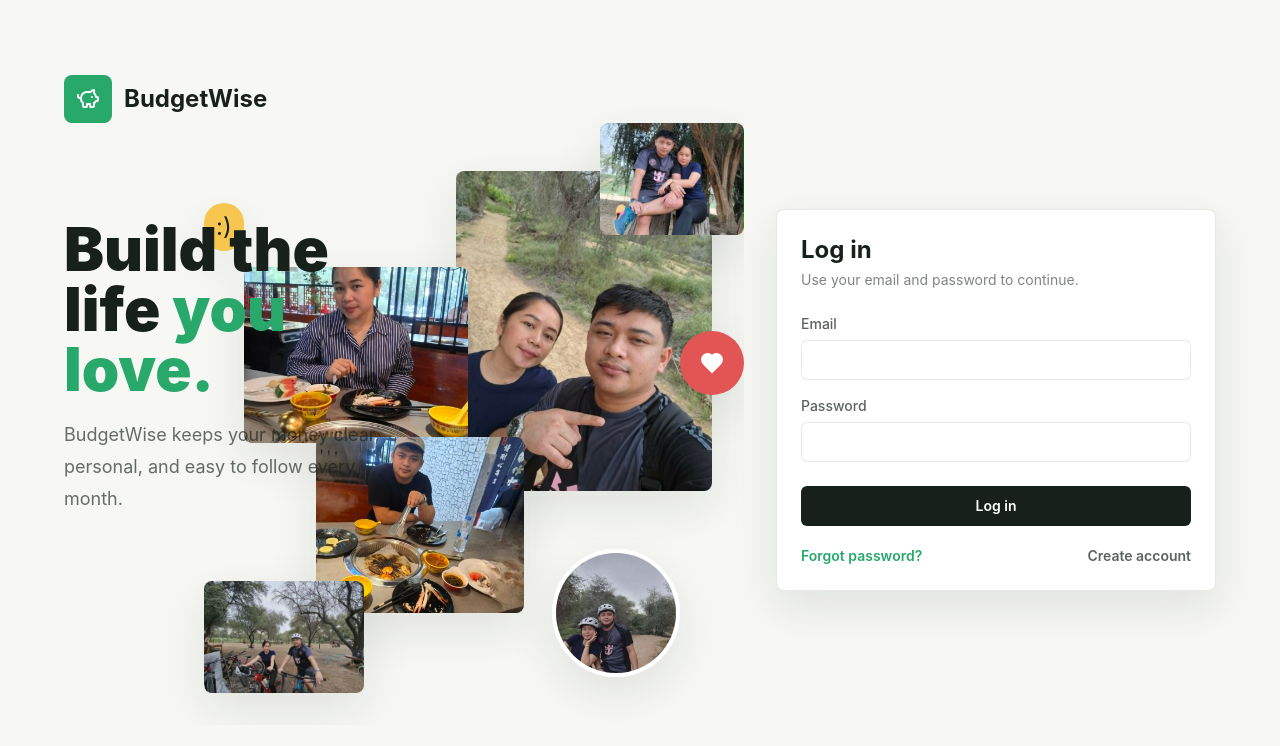
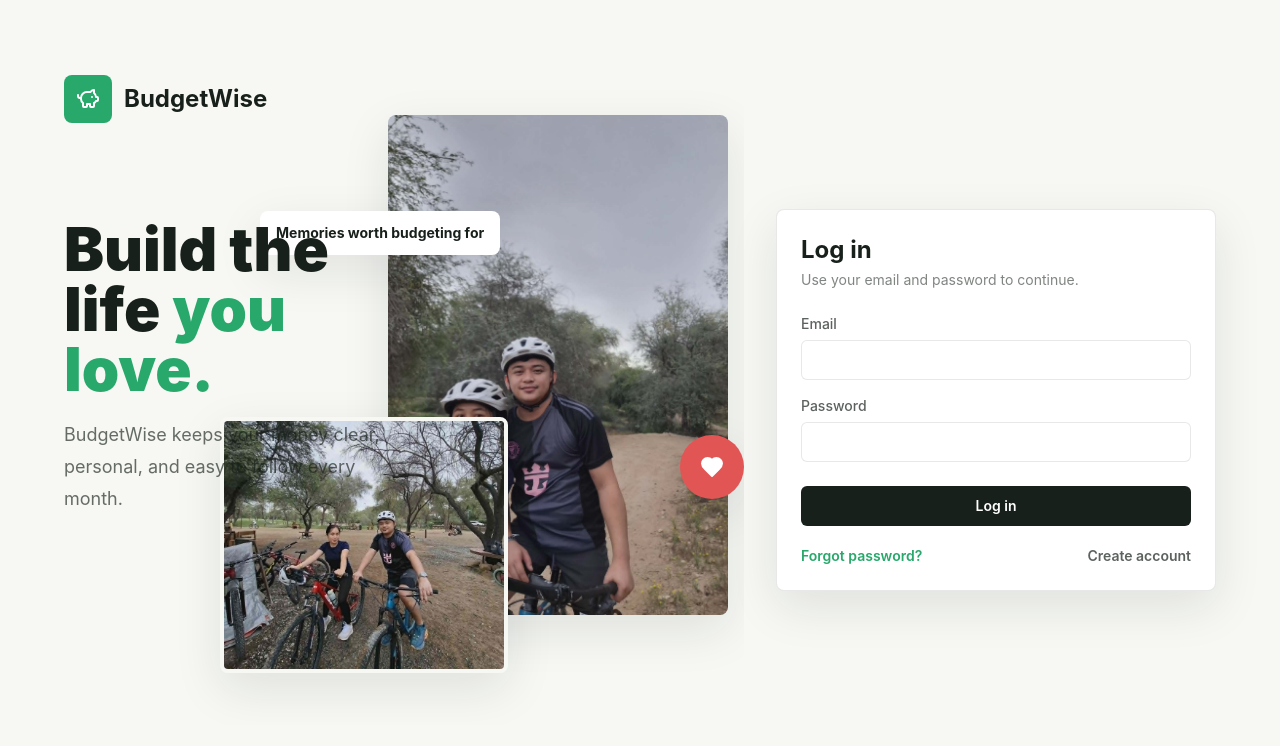
Before and after one commit to eyong777/budgetwise, a Next.js app: page /login in a window 1280 px wide. Shown: the top 746 px of the page. Built offline with nearby package versions, Linux system fonts and the light colour scheme.

Commit message:
Update login photos

```diff
--- a/src/components/auth-form.tsx
+++ b/src/components/auth-form.tsx
@@ -17,12 +17,8 @@ type AuthMode = "login" | "register" | "forgot";
 type AuthValues = z.infer<typeof authSchema>;
 
 const loginPhotos = [
-  "/login-photos/login-photo-1.jpg",
-  "/login-photos/login-photo-2.jpg",
-  "/login-photos/login-photo-3.jpg",
-  "/login-photos/login-photo-4.jpg",
-  "/login-photos/login-photo-5.jpg",
-  "/login-photos/login-photo-6.jpg"
+  "/login-photos/login-main.jpg",
+  "/login-photos/login-secondary.jpg"
 ];
 
 export function AuthForm({ mode }: { mode: AuthMode }) {
@@ -97,53 +93,35 @@ export function AuthForm({ mode }: { mode: AuthMode }) {
             </p>
           </div>
 
-          <div className="mt-8 grid grid-cols-3 gap-3 lg:hidden">
-            {loginPhotos.slice(0, 6).map((photo, index) => (
-              <img
-                key={photo}
-                src={photo}
-                alt=""
-                className={`h-28 w-full rounded-lg object-cover shadow-soft ${index === 0 ? "col-span-2 h-40" : ""}`}
-              />
-            ))}
-          </div>
-
-          <div className="absolute right-0 top-12 hidden h-[570px] w-[540px] lg:block">
+          <div className="mt-8 grid gap-3 sm:grid-cols-[1fr_0.72fr] lg:hidden">
             <img
               src={loginPhotos[0]}
               alt=""
-              className="absolute right-8 top-12 h-80 w-64 rounded-lg object-cover shadow-soft"
+              className="h-56 w-full rounded-lg object-cover object-[center_70%] shadow-soft"
             />
             <img
               src={loginPhotos[1]}
               alt=""
-              className="absolute left-10 top-36 h-44 w-56 rounded-lg object-cover shadow-soft"
+              className="h-56 w-full rounded-lg object-cover object-[center_72%] shadow-soft"
+            />
+          </div>
+
+          <div className="absolute right-0 top-10 hidden h-[590px] w-[540px] lg:block">
+            <img
+              src={loginPhotos[0]}
+              alt=""
+              className="absolute right-4 top-0 h-[500px] w-[340px] rounded-lg object-cover object-[center_72%] shadow-soft"
             />
             <img
-              src={loginPhotos[2]}
+              src={loginPhotos[1]}
               alt=""
-              className="absolute bottom-20 left-28 h-44 w-52 rounded-lg object-cover shadow-soft"
+              className="absolute bottom-8 left-4 h-64 w-72 rounded-lg border-4 border-paper object-cover object-[center_72%] shadow-soft dark:border-[#101412]"
             />
-            <img
-              src={loginPhotos[3]}
-              alt=""
-              className="absolute bottom-4 right-16 h-32 w-32 rounded-full border-4 border-white object-cover shadow-soft dark:border-[#101412]"
-            />
-            <img
-              src={loginPhotos[4]}
-              alt=""
-              className="absolute right-0 top-0 h-28 w-36 rounded-lg object-cover shadow-soft"
-            />
-            <img
-              src={loginPhotos[5]}
-              alt=""
-              className="absolute bottom-0 left-0 h-28 w-40 rounded-lg object-cover shadow-soft"
-            />
-            <div className="absolute right-0 top-52 grid size-16 place-items-center rounded-full bg-coral text-3xl text-white shadow-soft">
+            <div className="absolute right-0 top-80 grid size-16 place-items-center rounded-full bg-coral text-white shadow-soft">
               <Heart fill="currentColor" />
             </div>
-            <div className="absolute left-0 top-20 rounded-full bg-[#f6c64f] px-3 py-2 text-2xl shadow-soft">
-              :)
+            <div className="absolute left-14 top-24 rounded-lg bg-white px-4 py-3 text-sm font-bold shadow-soft dark:bg-[#18201c]">
+              Memories worth budgeting for
             </div>
           </div>
         </div>
```
Also changed, not shown: public/login-photos/login-main.jpg (added), public/login-photos/login-secondary.jpg (added).
